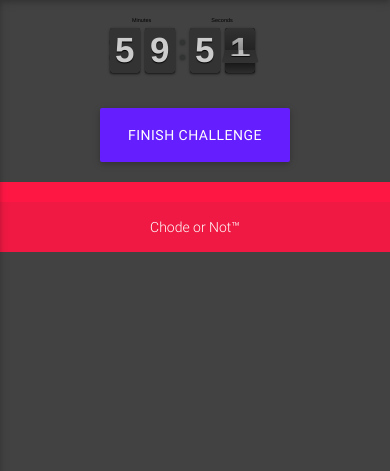
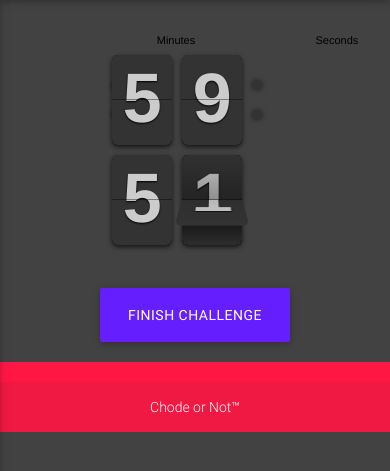
Before and after one commit to 2121159i/Chode-Or-Not-Prototype, a Django app: page /chodeOrNot/timer/ in a window 390 px wide. Shown: the part 56-527 px from the top of the page. Run offline with Django 3.2, Linux system fonts and the light colour scheme; some libraries are stand-ins or nearby versions.

Commit message:
Resizing to find the optimum value... May take a while - Attemp 1

```diff
--- a/chode_or_not/static/css/style.css
+++ b/chode_or_not/static/css/style.css
@@ -20,12 +20,12 @@
 
 }
 
-@media screen and (max-width: 550px) {
-    #countdown_timer{
-        zoom: 0.5;
-        -moz-transform: scale(0.2);
-    }
-}
+/*@media screen and (max-width: 550px) {*/
+    /*#countdown_timer{*/
+        /*zoom: 0.5;*/
+        /*-moz-transform: scale(0.2);*/
+    /*}*/
+/*}*/
 
 #danger_red_text_for_warning_box{
     box-shadow: 0 2px 5px 0 rgba(51, 43, 43, 0.16),0 2px 10px 0 rgba(0,0,0,0.12);
```
